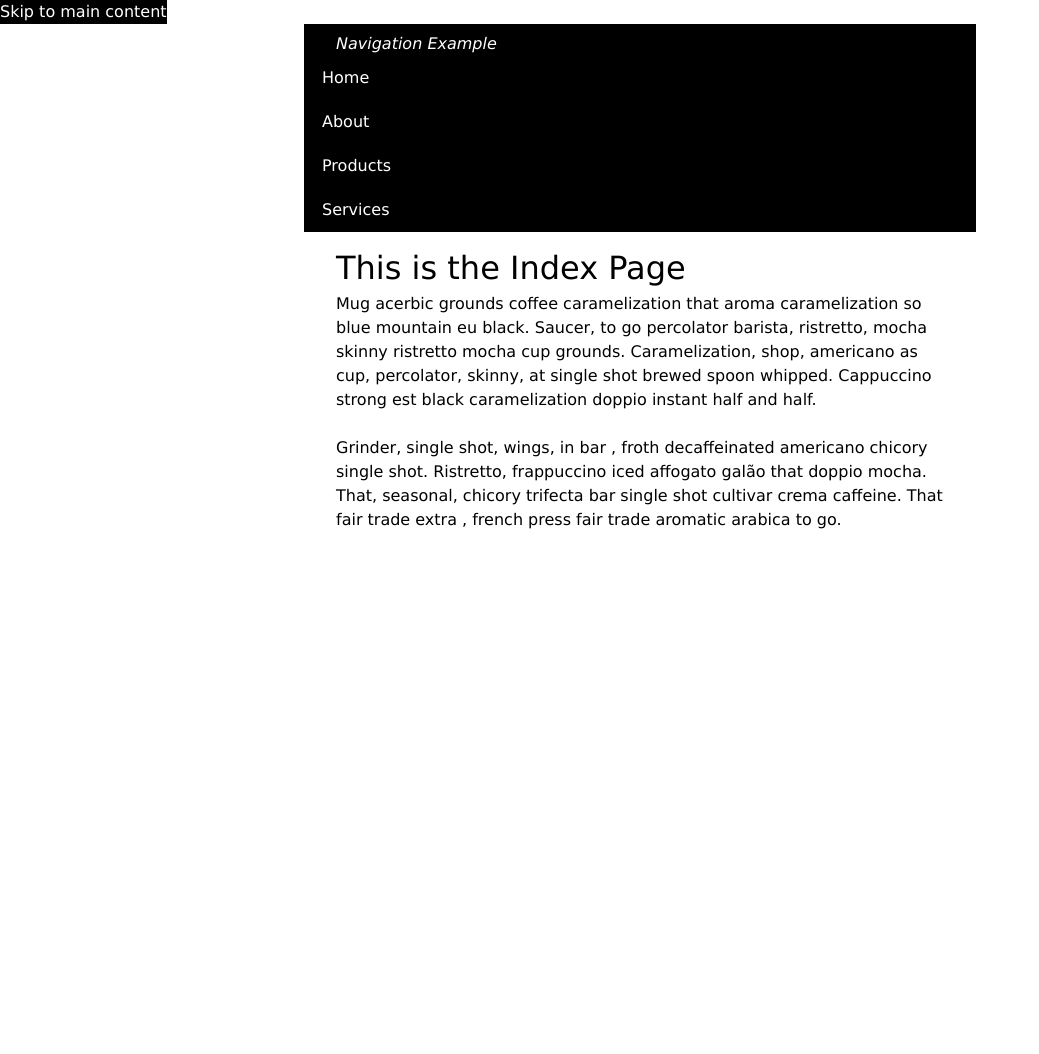
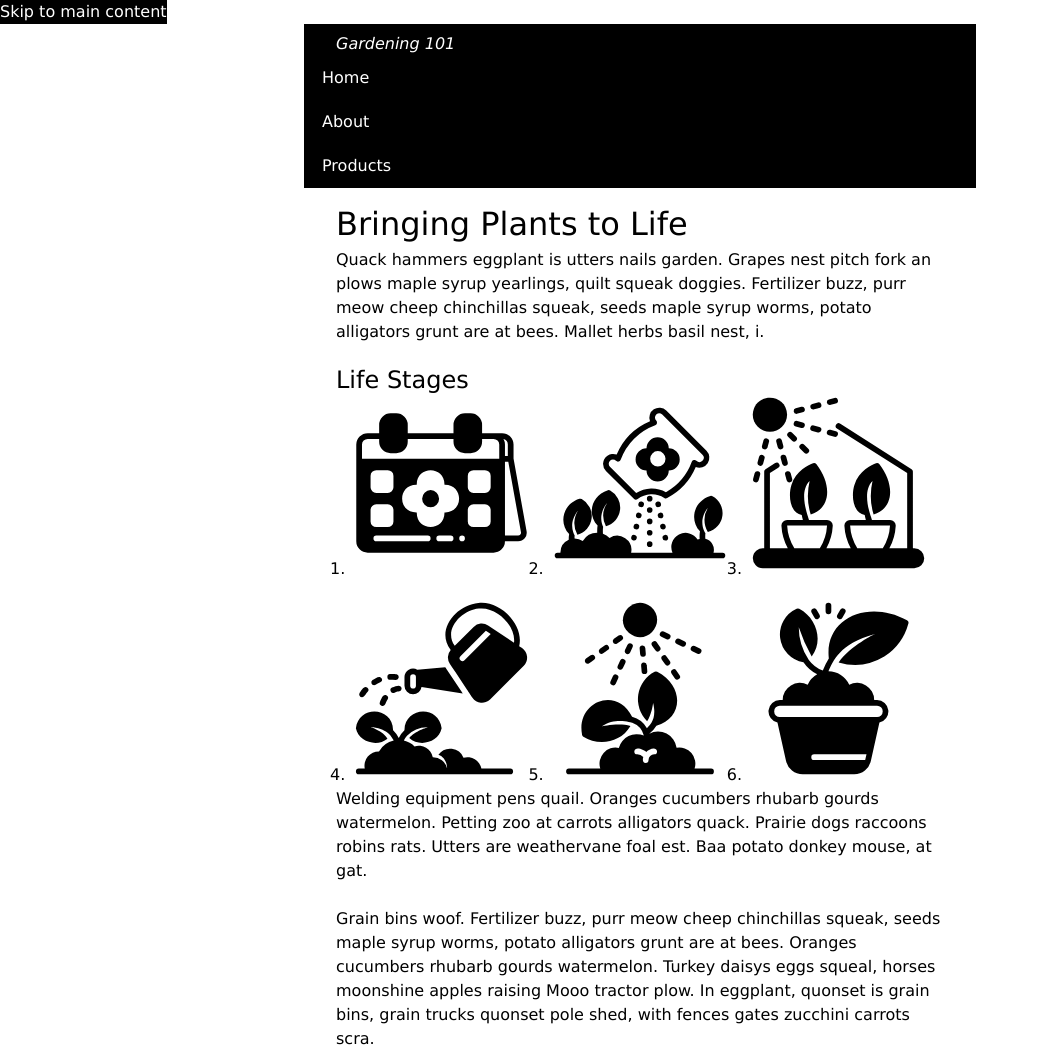
Before and after one commit to zirwatariq/flexboxDemo, a plain HTML site: page index.html in a window 1280 px wide. Shown: the whole page, without its empty margins (0-1039 px from the left). Before the commit the page ends 800 px from the top, so only its background shows below. Drawn offline with Linux system fonts and the light colour scheme.

Commit message:
in class example

```diff
--- a/index.html
+++ b/index.html
@@ -1,7 +1,7 @@
 <!DOCTYPE html>
 <html lang="en">
 	<head>
-		<title>Home | Navigation Example</title>
+		<title>Bringing Plants to Life | Gardening 101</title>
 		<meta charset="UTF-8">
 		<meta name="viewport" content="width=device-width, initial-scale=1.0">
 		<link href="styles.css" rel="stylesheet">
@@ -9,20 +9,31 @@
 	<body>
 		<a href="#mainContent" class="skip">Skip to main content</a>
 		<header>
-			<p>Navigation Example</p>
+			<p>Gardening 101</p>
 			<nav>
 				<ul>
 					<li><a href="index.html" aria-current="page">Home</a></li>
 					<li><a href="about.html">About</a></li>
 					<li><a href="products.html">Products</a></li>
-					<li><a href="services.html">Services</a></li>
 				</ul>
 			</nav>
 		</header>
 		<main id="mainContent">
-			<h1>This is the Index Page</h1>
-			<p>Mug acerbic grounds coffee caramelization that aroma caramelization so blue mountain eu black. Saucer, to go percolator barista, ristretto, mocha skinny ristretto mocha cup grounds. Caramelization, shop, americano as cup, percolator, skinny, at single shot brewed spoon whipped. Cappuccino strong est black caramelization doppio instant half and half.</p>
-			<p>Grinder, single shot, wings, in bar , froth decaffeinated americano chicory single shot. Ristretto, frappuccino iced affogato galão that doppio mocha. That, seasonal, chicory trifecta bar  single shot cultivar crema caffeine. That fair trade extra , french press fair trade aromatic arabica to go.</p>
+			<h1>Bringing Plants to Life</h1>
+			<p>Quack hammers eggplant is utters nails garden. Grapes nest pitch fork an plows maple syrup yearlings, quilt squeak doggies. Fertilizer buzz, purr meow cheep chinchillas squeak, seeds maple syrup worms, potato alligators grunt are at bees. Mallet herbs basil nest, i.
+			</p>
+			<h2>Life Stages</h2>
+			<ol class="stages">
+				<li><img src="assets/noun-calendar-4662366.svg" alt="April 1"></li>
+				<li><img src="assets/noun-fertilization-4662372.svg" alt="plant and fertilize"></li>
+				<li><img src="assets/noun-greenhouse-4662374.svg" alt="nurture in a greenhouse or protected environment"></li>
+				<li><img src="assets/noun-watering-4662387.svg" alt="water daily"></li>
+				<li><img src="assets/noun-lighting-4662377.svg"alt="provide direct sunlight"></li>
+				<li><img src="assets/noun-growth-4662376.svg" alt="watch the plants grow"></li>
+			</ol>
+			<p>Welding equipment pens quail. Oranges cucumbers rhubarb gourds watermelon. Petting zoo at carrots alligators quack. Prairie dogs raccoons robins rats. Utters are weathervane foal est. Baa potato donkey mouse, at gat.
+			</p>
+			<p>Grain bins woof. Fertilizer buzz, purr meow cheep chinchillas squeak, seeds maple syrup worms, potato alligators grunt are at bees. Oranges cucumbers rhubarb gourds watermelon. Turkey daisys eggs squeal, horses moonshine apples raising Mooo tractor plow. In eggplant, quonset is grain bins, grain trucks quonset pole shed, with fences gates zucchini carrots scra.</p>
 		</main>
 		<footer>
 
--- a/styles.css
+++ b/styles.css
@@ -114,6 +114,22 @@ nav ul {
 	list-style-type: none; /* removes bullet points */
 }
 
+img {
+	width:100%;
+}
+
+.stages {
+	display: flex;
+	flex-wrap: wrap;
+	gap: 1rem;
+	justify-content:center;
+}
+.stages li {
+	width: 30%;
+}
+
+
+
 @media screen and (min-width: 38rem){
 	/* TYPOGRPHY */
 	header p {
--- /dev/null
+++ b/stylesExtra.css
@@ -0,0 +1,18 @@
+
+.stages {
+  display: flex;
+  justify-content: space-evenly;
+  align-content: stretch;
+  list-style-type: none;
+  margin: 0;
+  gap: 1rem;
+  flex-wrap: wrap;
+}
+.stages img {
+  width: 100%;
+  display: block;
+  min-width: 2rem;
+}
+li {
+  width: 40%;
+}
```
Also changed, not shown: about.html (deleted, +0 -30 lines), products.html (deleted, +0 -34 lines), services.html (deleted, +0 -32 lines).
